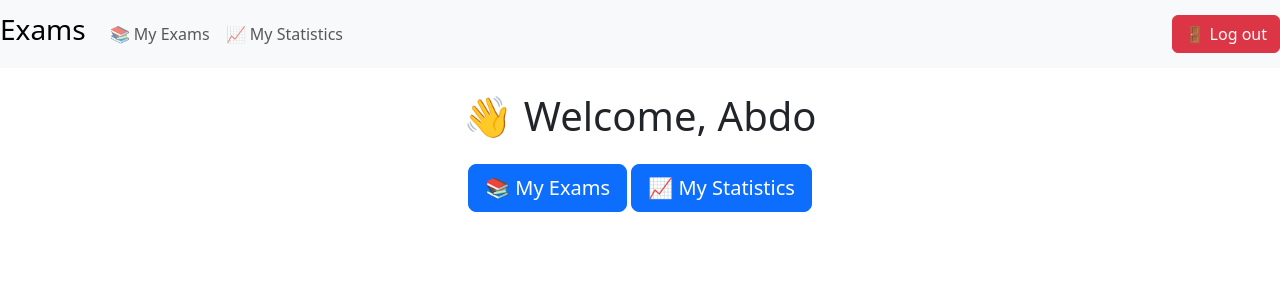
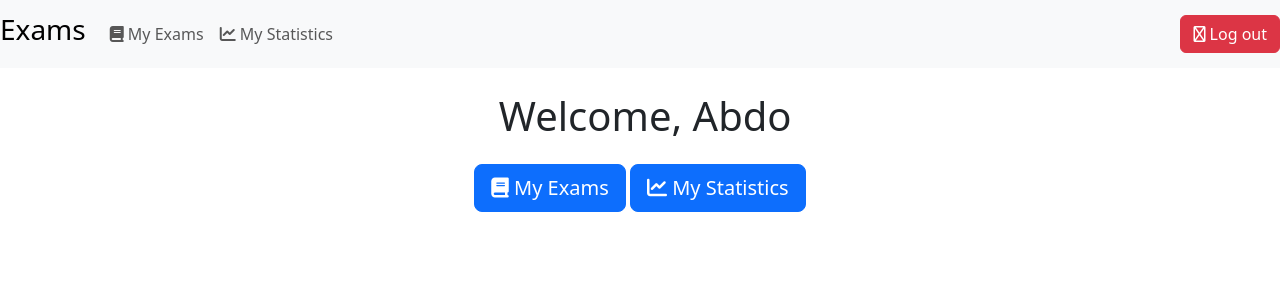
Before and after one commit to AbdulrahmanAhmedGit/exams_cs50, a Flask app: page / in a window 1280 px wide. Shown: the top 300 px of the page. Run offline with Flask 3, Linux system fonts and the light colour scheme; a user stored in the database is signed in; data comes from the database, SQL or seed files in the repository; both versions use the stored data as it was after the commit; some libraries are stand-ins or nearby versions.

Commit message:
fix some issues

```diff
--- a/project/app.py
+++ b/project/app.py
@@ -159,17 +159,21 @@ def my_exams():
 @login_required
 @not_teacher
 def take_exam(token):
-    exam = query_db("SELECT * FROM exams WHERE token = ?", (token,), one=True)
-    if not exam:
-        abort(404)
-
-    who_took = query_db("SELECT student_id FROM results WHERE exam_id = ?", (exam["id"],))
-    if any(str(session["user_id"]) == str(row["student_id"]) for row in who_took):
-        flash("YOU CANNOT !", "danger")
-        return redirect("/")
-
-    questions = query_db("SELECT * FROM questions WHERE exam_id = ?", (exam["id"],))
-    return render_template("take-exam.html", time=exam["time_limit"], name=exam["name"], questions=questions, count=0, token=token, role="stu")
+    if request.method == "GET":
+        exam = query_db("SELECT * FROM exams WHERE token = ?", (token,), one=True)
+        if not exam:
+            abort(404)
+        who_took = query_db("SELECT student_id FROM results WHERE exam_id = ?", (exam["id"],))
+        if any(str(session["user_id"]) == str(row["student_id"]) for row in who_took):
+            flash("YOU CANNOT !", "danger")
+            return redirect("/")
+        in_out = query_db("SELECT now FROM cheat WHERE exam_id = ?", (exam["id"],))
+        if in_out:
+            if in_out[0]["now"] == "IN":
+                return redirect(f"/submit/{token}")
+        query_db("INSERT INTO cheat (student_id, exam_id, now) VALUES(?,?,?) ", (session["user_id"], exam["id"],"IN"), commit=True)
+        questions = query_db("SELECT * FROM questions WHERE exam_id = ?", (exam["id"],))
+        return render_template("take-exam.html", time=exam["time_limit"], name=exam["name"], questions=questions, count=0, token=token, role="stu")
 
 
 @app.route("/exam/preview/<token>", methods=["GET", "POST"])
@@ -183,7 +187,7 @@ def preview_exam(token):
     return render_template("take-exam.html", time=exam["time_limit"], name=exam["name"], questions=questions, count=0, token=token, role="teacher")
 
 
-@app.route("/submit/<token>", methods=["POST"])
+@app.route("/submit/<token>", methods=["POST","GET"])
 @login_required
 @not_teacher
 def get_student_ans(token):
@@ -204,7 +208,7 @@ def get_student_ans(token):
 
     query_db("INSERT INTO results (student_id, exam_id, score, date_taken, ex_co) VALUES(?, ?, ?, ?, ?)",
              (session["user_id"], exam["id"], corr_ans_stu, date_today, ques_count), commit=True)
-
+    query_db("UPDATE cheat SET now = ? WHERE student_id = ? AND exam_id = ?", ( "out", session["user_id"], exam["id"]), commit=True)
     flash(f"تم التسليم. الدرجة: {corr_ans_stu}/{ques_count}", "warning")
     return redirect("/")
 
@@ -215,13 +219,15 @@ def login():
     if request.method == "POST":
         username, password = request.form.get("username"), request.form.get("password")
         if not username:
-            return render_template("login.html", state="Enter username!")
+            return render_template("login.html", state="Enter username!", return_usr_nam="")
         elif not password:
-            return render_template("login.html", state="Enter password!")
+            return render_template("login.html", state="Enter password!", return_usr_nam=username)
 
         user = query_db("SELECT * FROM users WHERE username = ?", (username,), one=True)
-        if not user or not check_password_hash(user["password"], password):
-            return render_template("login.html", state="invalid username and/or password")
+        if not user:
+            return render_template("login.html", state="invalid username ", return_usr_nam="")
+        elif not check_password_hash(user["password"], password):
+            return render_template("login.html", state="invalid password", return_usr_nam=username)
 
         session["user_id"] = user["id"]
         return redirect("/")
--- a/project/templates/index.html
+++ b/project/templates/index.html
@@ -8,25 +8,25 @@ Main
     <ul class="navbar-nav me-auto">
         {% if role == "teacher" %}
         <li class="nav-item">
-            <a class="nav-link" href="/past">📜 Past Exams</a>
+            <a class="nav-link" href="/past"><i class="fa-regular fa-scroll-old"></i> Past Exams</a>
         </li>
         <li class="nav-item">
-            <a class="nav-link" href="/new_ex">➕ Create New</a>
+            <a class="nav-link" href="/new_ex"><i class="fa-solid fa-plus"></i> Create New</a>
         </li>
         {% endif %}
         {% if role == "student" %}
         <li class="nav-item">
-            <a class="nav-link" href="/my_exams">📚 My Exams</a>
+            <a class="nav-link" href="/my_exams"><i class="fa-solid fa-book"></i> My Exams</a>
         </li>
         <li class="nav-item">
-            <a class="nav-link" href="/statistics">📈 My Statistics</a>
+            <a class="nav-link" href="/statistics"><i class="fa-solid fa-chart-line"></i> My Statistics</a>
         </li>
         {% endif %}
     </ul>
 
     <ul class="navbar-nav ms-auto">
         <li class="nav-item">
-            <a href="/logout" class="btn btn-danger">🚪 Log out</a>
+            <a href="/logout" class="btn btn-danger"><i class="fa-regular fa-right-from-bracket"></i> Log out</a>
         </li>
     </ul>
 </div>
@@ -34,23 +34,23 @@ Main
 {% block main %}
 
 <h1 class="text-center my-4">
-    👋 Welcome, {{ username }}
+    <i class="fa-regular fa-hand-wave" style="color: #1596f9;"></i> Welcome, {{ username }}
 </h1>
 {% if role == "student" %}
 
 <div class="text-center mt-4">
     <a href="/my_exams" class="btn btn-primary btn-lg">
-        📚 My Exams
+        <i class="fa-solid fa-book"></i> My Exams
     </a>
     <a href="/statistics" class="btn btn-primary btn-lg">
-        📈 My Statistics
+        <i class="fa-solid fa-chart-line"></i> My Statistics
     </a>
 </div>
 {% endif %}
 {% if role == "teacher" %}
 <div style="display: flex; justify-content: center; gap: 20px; margin-top: 40px;">
-    <a href="/past" class="btn btn-primary btn-lg">📜 Past Exams</a>
-    <a href="/new_ex" class="btn btn-success btn-lg">➕ Create New Exam</a>
+    <a href="/past" class="btn btn-primary btn-lg"><i class="fa-regular fa-scroll-old"></i> Past Exams</a>
+    <a href="/new_ex" class="btn btn-success btn-lg"><i class="fa-solid fa-plus"></i> Create New Exam</a>
 </div>
 {% endif %}
 {% with messages = get_flashed_messages(with_categories=true) %}
--- a/project/templates/layout.html
+++ b/project/templates/layout.html
@@ -1,6 +1,33 @@
 <!DOCTYPE html>
 <html lang="en">
 <head>
+      <link
+        rel="stylesheet"
+        href="https://site-assets.fontawesome.com/releases/v6.7.2/css/all.css"
+      >
+
+      <link
+        rel="stylesheet"
+        href="https://site-assets.fontawesome.com/releases/v6.7.2/css/sharp-solid.css"
+      >
+
+      <link
+        rel="stylesheet"
+        href="https://site-assets.fontawesome.com/releases/v6.7.2/css/sharp-regular.css"
+      >
+
+      <link
+        rel="stylesheet"
+        href="https://site-assets.fontawesome.com/releases/v6.7.2/css/sharp-light.css"
+      >
+      <link
+        rel="stylesheet"
+        href="https://site-assets.fontawesome.com/releases/v6.7.2/css/duotone.css"
+      />
+      <link
+        rel="stylesheet"
+        href="https://site-assets.fontawesome.com/releases/v6.7.2/css/brands.css"
+      />
       <meta charset="UTF-8">
       <meta name="viewport" content="width=device-width, initial-scale=1.0">
       <title>Exams - {% block title %}{% endblock %}</title>
@@ -9,26 +36,9 @@
       <link rel="stylesheet" href="https://cdnjs.cloudflare.com/ajax/libs/animate.css/4.1.1/animate.min.css"/>
       <meta name="theme-color" content="#ffffff">
       <link rel="icon" href="static/i/icons8-task-32.png" type="image/png">
-    <link rel="apple-touch-icon" sizes="180x180" href="apple-touch-icon.png">
 
-    <style>
-        .flash {
-            padding: 10px;
-            margin: 10px;
-            border-radius: 5px;
-            background-color: #d4edda;
-            color: #155724;
-            border: 1px solid #c3e6cb;
-        }
-        .main_ex {
-            animation-name: new_2;
-            animation-duration: 1.5s;
-        }
-        @keyframes new_2 {
-            0% { opacity: 0; }
-            100% { opacity: 1; }
-        }
-    </style>
+
+
 </head>
 <body>
 <nav class="navbar navbar-expand-lg navbar-light bg-light">
@@ -41,13 +51,18 @@
             aria-label="Toggle navigation">
         <span class="navbar-toggler-icon"></span>
     </button>
+
+    <div class="collapse navbar-collapse" id="navbarSupportedContent">
         {% block nav %}{% endblock %}
+    </div>
 </nav>
 
     <main class="mt-4">
         {% block main %}{% endblock %}
     </main>
+
     <script>
+        // Flash message auto-hide
         setTimeout(function() {
             var flash = document.getElementById('flash-message');
             if (flash) {
--- a/project/templates/link.html
+++ b/project/templates/link.html
@@ -6,15 +6,15 @@ Exam Link
 
 {% block main %}
 <div class="text-center mt-5">
-    <h1 class="mb-4">📎 Exam Link</h1>
+    <h1 class="mb-4"><i class="fa-solid fa-link-simple"></i> Exam Link</h1>
     <div class="card mx-auto" style="max-width: 500px;">
         <div class="card-body">
             <p class="card-text" id="examLink" style="font-size: 18px; word-break: break-all;">
                 {{ link }}
             </p>
-            <button class="btn btn-success mb-3" onclick="copyLink()">📋 Copy Link</button>
+            <button class="btn btn-success mb-3" onclick="copyLink()"><i class="fa-regular fa-copy"></i> Copy Link</button>
             <form action="/link" method="POST">
-                <button type="submit" class="btn btn-primary">➡ Next</button>
+                <button type="submit" class="btn btn-primary"><i class="fa-solid fa-arrow-right"></i> Next</button>
             </form>
         </div>
     </div>
--- a/project/templates/login.html
+++ b/project/templates/login.html
@@ -20,7 +20,7 @@ Log in
 {% block main %}
 <div class="container d-flex justify-content-center align-items-center" style="min-height: 80vh;">
     <div class="card shadow-sm p-4" style="width: 100%; max-width: 400px;">
-        <h3 class="text-center mb-4">🔑 Log in</h3>
+        <h3 class="text-center mb-4">Log in</h3>
 
         {% if state %}
             <div class="alert alert-danger text-center">
@@ -35,14 +35,14 @@ Log in
 
         <form action="/login" method="post">
             <div class="form-floating mb-3">
-                <input type="text" class="form-control" id="username" name="username" placeholder="Username" required>
+                <input value="{{ return_usr_nam }}" type="text" class="form-control" id="username" name="username" placeholder="Username" required>
                 <label for="username">Username</label>
             </div>
             <div class="form-floating mb-3">
                 <input type="password" class="form-control" id="password" name="password" placeholder="Password" required>
                 <label for="password">Password</label>
             </div>
-            <button class="btn btn-primary w-100" type="submit">Sign in</button>
+            <button class="btn btn-primary w-100" type="submit"><i class="fa-regular fa-right-to-bracket"></i> Sign in</button>
         </form>
         <div class="text-center mt-3">
             <small>Don't have an account? <a href="/register">Register here</a></small>
--- a/project/templates/my_past_exams_stu.html
+++ b/project/templates/my_past_exams_stu.html
@@ -9,16 +9,16 @@ Past Exams
     <ul class="navbar-nav me-auto">
 
         <li class="nav-item">
-            <a class="nav-link" href="/my_exams">📚 My Exams</a>
+            <a class="nav-link" href="/my_exams"><i class="fa-solid fa-book"></i> My Exams</a>
         </li>
         <li class="nav-item">
-            <a class="nav-link" href="/statistics">📈 My Statistics</a>
+            <a class="nav-link" href="/statistics"><i class="fa-solid fa-chart-line"></i> My Statistics</a>
         </li>
     </ul>
 
     <ul class="navbar-nav ms-auto">
         <li class="nav-item">
-            <a href="/logout" class="btn btn-danger">🚪 Log out</a>
+            <a href="/logout" class="btn btn-danger"><i class="fa-regular fa-right-from-bracket"></i> Log out</a>
         </li>
     </ul>
 </div>
--- a/project/templates/register.html
+++ b/project/templates/register.html
@@ -20,7 +20,7 @@ Register
 {% block main %}
 <div class="container d-flex justify-content-center align-items-center" style="min-height: 85vh;">
     <div class="card shadow-sm p-4" style="width: 100%; max-width: 450px;">
-        <h3 class="text-center mb-4">📝 Create Account</h3>
+        <h3 class="text-center mb-4">Create Account</h3>
 
         {% if state %}
             <div class="alert alert-danger text-center">
@@ -53,7 +53,7 @@ Register
                     <option value="teacher">Teacher</option>
                 </select>
             </div>
-            <button class="btn btn-success w-100" type="submit">Register</button>
+            <button class="btn btn-success w-100" type="submit"><i class="fa-regular fa-user-plus"></i> Register</button>
         </form>
         <div class="text-center mt-3">
             <small>Already have an account? <a href="/login">Log in here</a></small>
--- a/project/templates/take-exam.html
+++ b/project/templates/take-exam.html
@@ -9,7 +9,7 @@ EXAM
   <h1 class="mb-3">{{ name }}</h1>
 
   <p class="fs-5">
-    ⏳ الوقت المتبقي:
+    <i class="fa-solid fa-timer"></i> الوقت المتبقي:
     <strong id="timer" data-seconds="{{ ((time or 0)|int) * 60 }}"></strong>
   </p>
 
@@ -40,12 +40,12 @@ EXAM
     {% endfor %}
 
     {% if role == "stu" %}
-    <button type="submit" class="btn btn-success w-100">📤 تسليم الامتحان</button>
+    <button type="submit" class="btn btn-success w-100"><i class="fa-regular fa-paper-plane"></i> تسليم الامتحان</button>
     {% endif %}
   </form>
 
   {% if role == "teacher" %}
-  <a href="/past" class="btn btn-secondary mt-3">🔙 Back</a>
+  <a href="/past" class="btn btn-secondary mt-3"><i class="fa-solid fa-arrow-left"></i> Back</a>
   {% endif %}
 </div>
 
```
Also changed, not shown: project/templates/add_ques.html (+6 -4 lines), project/templates/new_ex.html (+5 -5 lines), project/templates/past.html (+6 -6 lines), project/templates/statistics.html (+5 -3 lines), project/exams.db, 2 other files. Lines whose indentation alone changed are shown as unchanged.
